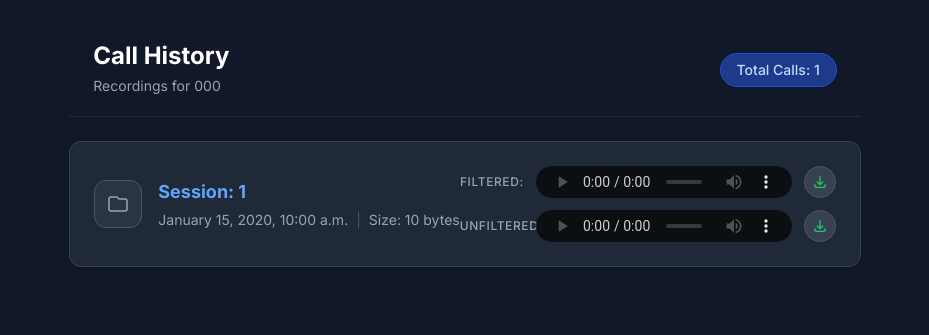
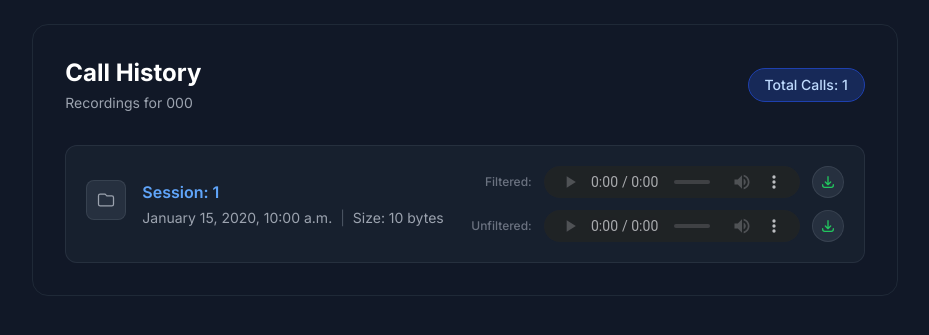
Before and after one commit to markos-simpleintel/call_pbx, a Django app: page / in a window 1280 px wide. Shown: the part 65-400 px from the top of the page, without its empty margins (175-1104 px from the left). Run offline with Django 5.2, Linux system fonts and the light colour scheme; a user stored in the database is signed in; tables that the repository leaves empty hold one stand-in row (values such as "Sample post"); some libraries are stand-ins or nearby versions.

Commit message:
feat: Implement initial call history dashboard with audio playback, download options, and pagination.

```diff
--- a/calls/templates/calls/dashboard.html
+++ b/calls/templates/calls/dashboard.html
@@ -4,66 +4,65 @@
 
 {% block content %}
 <div class="bg-gray-900 pb-12">
-    <!-- Header Section -->
-    <div class="px-4 py-5 sm:px-6 flex justify-between items-center bg-gray-900 border-b border-gray-800 mb-6">
+    <!-- Main Card Container -->
+    <div class="bg-gray-900 border border-gray-800 rounded-2xl p-6 sm:p-8">
+
+        <!-- Header -->
+        <div class="flex flex-col sm:flex-row sm:items-center sm:justify-between mb-8">
             <div>
-            <h3 class="text-2xl leading-6 font-bold text-white mb-2">Call History</h3>
-            <p class="max-w-2xl text-sm text-gray-400">Recordings for {{ user.phone_number }}</p>
+                <h3 class="text-2xl font-bold text-white">Call History</h3>
+                <p class="mt-1 text-sm text-gray-400">Recordings for {{ user.phone_number }}</p>
             </div>
+            <div class="mt-4 sm:mt-0">
                 <span
-            class="inline-flex items-center px-4 py-1.5 rounded-full text-sm font-medium bg-blue-900 text-blue-200 border border-blue-700 shadow-sm">
+                    class="inline-flex items-center px-4 py-1.5 rounded-full text-sm font-medium bg-blue-900/50 text-blue-200 border border-blue-800">
                     Total Calls: {{ page_obj.paginator.count|default:"0" }}
                 </span>
             </div>
+        </div>
 
         <!-- Calls List -->
-    <div class="space-y-4 px-4 sm:px-0">
+        <div class="space-y-4">
             {% for call in object_list %}
             <div
-            class="bg-gray-800 shadow-md rounded-xl border border-gray-700 p-4 sm:p-6 transition duration-200 hover:border-gray-600">
-            <div class="flex flex-col sm:flex-row sm:items-center sm:justify-between space-y-4 sm:space-y-0">
+                class="bg-gray-800/50 rounded-xl border border-gray-700/50 p-4 sm:p-5 hover:border-gray-600 transition duration-200">
+                <div class="flex flex-col lg:flex-row lg:items-center lg:justify-between gap-6">
 
                     <!-- Left Info Section -->
-                <div class="flex items-center flex-1 min-w-0">
-                    <div class="flex-shrink-0 mr-4">
+                    <div class="flex items-start gap-4 flex-1">
                         <!-- Folder Icon -->
                         <div
-                            class="h-12 w-12 rounded-xl bg-gray-700/50 border border-gray-600 flex items-center justify-center">
-                            <svg class="h-6 w-6 text-gray-400" xmlns="http://www.w3.org/2000/svg" fill="none"
+                            class="flex-shrink-0 h-10 w-10 rounded-lg bg-gray-700/50 flex items-center justify-center border border-gray-600/50">
+                            <svg class="h-5 w-5 text-gray-400" xmlns="http://www.w3.org/2000/svg" fill="none"
                                 viewBox="0 0 24 24" stroke="currentColor">
                                 <path stroke-linecap="round" stroke-linejoin="round" stroke-width="1.5"
                                     d="M3 7v10a2 2 0 002 2h14a2 2 0 002-2V9a2 2 0 00-2-2h-6l-2-2H5a2 2 0 00-2 2z" />
                             </svg>
                         </div>
-                    </div>
+
                         <div>
-                        <h4 class="text-lg font-bold text-blue-400 truncate">
+                            <h4 class="text-base font-semibold text-blue-400">
                                 Session: {{ call.session_id }}
                             </h4>
-                        <div class="mt-1 flex items-center text-sm text-gray-400">
-                            <!-- Calendar Icon -->
-                            <!-- <svg class="flex-shrink-0 mr-1.5 h-4 w-4 text-gray-500" xmlns="http://www.w3.org/2000/svg" fill="none" viewBox="0 0 24 24" stroke="currentColor">
-                                <path stroke-linecap="round" stroke-linejoin="round" stroke-width="2" d="M8 7V3m8 4V3m-9 8h10M5 21h14a2 2 0 002-2V7a2 2 0 00-2-2H5a2 2 0 00-2 2v12a2 2 0 002 2z" />
-                             </svg> -->
-                            {{ call.created_at|date:"F j, Y, g:i a" }}
-                            <span class="mx-2 text-gray-600">|</span>
-                            Size: {{ call.wav_size|filesizeformat }}
+                            <div class="mt-1 flex items-center text-sm text-gray-400 gap-2">
+                                <span>{{ call.created_at|date:"F j, Y, g:i a" }}</span>
+                                <span class="text-gray-600">|</span>
+                                <span>Size: {{ call.wav_size|filesizeformat }}</span>
                             </div>
                         </div>
                     </div>
 
                     <!-- Right Audio Section -->
-                <div class="flex flex-col space-y-3 w-full sm:w-auto flex-shrink-0">
+                    <div class="flex flex-col gap-3 flex-shrink-0">
                         <!-- Filtered Audio Row -->
-                    <div class="flex items-center justify-end space-x-3">
-                        <span
-                            class="text-xs font-medium text-gray-400 w-16 text-right uppercase tracking-wider">Filtered:</span>
-                        <audio controls class="h-8 w-48 sm:w-64 opacity-90 hover:opacity-100 transition"
-                            style="filter: invert(1) hue-rotate(180deg);">
+                        <div class="flex items-center justify-end gap-3">
+                            <span class="text-xs font-medium text-gray-500 w-16 text-right">Filtered:</span>
+                            <audio controls class="h-8 w-48 lg:w-64 opacity-80 hover:opacity-100 transition"
+                                style="filter: invert(1) hue-rotate(180deg) contrast(0.8);">
                                 <source src="{% url 'play_audio' pk=call.pk %}" type="audio/wav">
                             </audio>
                             <a href="{% url 'play_audio' pk=call.pk %}?download=true"
-                            class="flex-shrink-0 inline-flex items-center justify-center h-8 w-8 rounded-full bg-gray-700 hover:bg-gray-600 text-green-500 border border-gray-600 transition focus:outline-none focus:ring-2 focus:ring-offset-2 focus:ring-green-500"
+                                class="flex-shrink-0 h-8 w-8 rounded-full bg-gray-700/50 hover:bg-gray-600 flex items-center justify-center text-green-500 border border-gray-600/50 transition"
                                 title="Download Filtered">
                                 <svg class="h-4 w-4" xmlns="http://www.w3.org/2000/svg" fill="none" viewBox="0 0 24 24"
                                     stroke="currentColor">
@@ -75,15 +74,14 @@
 
                         <!-- Unfiltered Audio Row (Conditional) -->
                         {% if call.full_conversation_filename %}
-                    <div class="flex items-center justify-end space-x-3">
-                        <span
-                            class="text-xs font-medium text-gray-400 w-16 text-right uppercase tracking-wider">Unfiltered:</span>
-                        <audio controls class="h-8 w-48 sm:w-64 opacity-90 hover:opacity-100 transition"
-                            style="filter: invert(1) hue-rotate(180deg);">
+                        <div class="flex items-center justify-end gap-3">
+                            <span class="text-xs font-medium text-gray-500 w-16 text-right">Unfiltered:</span>
+                            <audio controls class="h-8 w-48 lg:w-64 opacity-80 hover:opacity-100 transition"
+                                style="filter: invert(1) hue-rotate(180deg) contrast(0.8);">
                                 <source src="{% url 'play_audio' pk=call.pk %}?type=conversation" type="audio/wav">
                             </audio>
                             <a href="{% url 'play_audio' pk=call.pk %}?type=conversation&download=true"
-                            class="flex-shrink-0 inline-flex items-center justify-center h-8 w-8 rounded-full bg-gray-700 hover:bg-gray-600 text-green-500 border border-gray-600 transition focus:outline-none focus:ring-2 focus:ring-offset-2 focus:ring-green-500"
+                                class="flex-shrink-0 h-8 w-8 rounded-full bg-gray-700/50 hover:bg-gray-600 flex items-center justify-center text-green-500 border border-gray-600/50 transition"
                                 title="Download Unfiltered">
                                 <svg class="h-4 w-4" xmlns="http://www.w3.org/2000/svg" fill="none" viewBox="0 0 24 24"
                                     stroke="currentColor">
@@ -98,63 +96,39 @@
                 </div>
             </div>
             {% empty %}
-        <div class="bg-gray-800 shadow-md rounded-xl border border-gray-700 p-12 text-center">
-            <svg class="mx-auto h-12 w-12 text-gray-600" fill="none" viewBox="0 0 24 24" stroke="currentColor">
-                <path stroke-linecap="round" stroke-linejoin="round" stroke-width="1.5"
-                    d="M19 11H5m14 0a2 2 0 012 2v6a2 2 0 01-2 2H5a2 2 0 01-2-2v-6a2 2 0 012-2m14 0V9a2 2 0 00-2-2M5 11V9a2 2 0 012-2m0 0V5a2 2 0 012-2h6a2 2 0 012 2v2M7 7h10" />
-            </svg>
-            <h3 class="mt-2 text-sm font-medium text-white">No calls found</h3>
-            <p class="mt-1 text-sm text-gray-400">Calls recorded for your number will appear here automatically.</p>
+            <div class="text-center py-12 text-gray-500">
+                <p>No calls found.</p>
             </div>
             {% endfor %}
         </div>
 
-    <!-- Pagination -->
+        <!-- Pagination inside the card -->
         {% if is_paginated %}
-    <div class="border-t border-gray-800 px-4 py-3 flex items-center justify-between sm:px-0 mt-8">
-        <div class="hidden sm:flex-1 sm:flex sm:items-center sm:justify-between">
+        <div class="border-t border-gray-800 mt-8 pt-6 flex items-center justify-between">
             <div>
-                <p class="text-sm text-gray-400">
-                    Showing <span class="font-medium text-white">{{ page_obj.start_index }}</span> to <span
-                        class="font-medium text-white">{{ page_obj.end_index }}</span> of <span
-                        class="font-medium text-white">{{ page_obj.paginator.count }}</span> results
+                <p class="text-sm text-gray-500">
+                    Showing <span class="font-medium text-gray-300">{{ page_obj.start_index }}</span> to <span
+                        class="font-medium text-gray-300">{{ page_obj.end_index }}</span> of <span
+                        class="font-medium text-gray-300">{{ page_obj.paginator.count }}</span>
                 </p>
             </div>
-            <div>
-                <nav class="relative z-0 inline-flex rounded-md shadow-sm -space-x-px" aria-label="Pagination">
+            <div class="flex gap-2">
                 {% if page_obj.has_previous %}
                 <a href="?page={{ page_obj.previous_page_number }}"
-                        class="relative inline-flex items-center px-4 py-2 rounded-l-md border border-gray-700 bg-gray-800 text-sm font-medium text-gray-400 hover:bg-gray-700 hover:text-white transition">
-                        <span class="sr-only">Previous</span>
-                        <!-- Heroicon name: solid/chevron-left -->
-                        <svg class="h-5 w-5" xmlns="http://www.w3.org/2000/svg" viewBox="0 0 20 20" fill="currentColor"
-                            aria-hidden="true">
-                            <path fill-rule="evenodd"
-                                d="M12.707 5.293a1 1 0 010 1.414L9.414 10l3.293 3.293a1 1 0 01-1.414 1.414l-4-4a1 1 0 010-1.414l4-4a1 1 0 011.414 0z"
-                                clip-rule="evenodd" />
-                        </svg>
+                    class="px-3 py-1.5 rounded-md text-sm font-medium text-gray-400 bg-gray-800 border border-gray-700 hover:text-white hover:border-gray-600 transition">
                     Previous
                 </a>
                 {% endif %}
-
                 {% if page_obj.has_next %}
                 <a href="?page={{ page_obj.next_page_number }}"
-                        class="relative inline-flex items-center px-4 py-2 rounded-r-md border border-gray-700 bg-gray-800 text-sm font-medium text-gray-400 hover:bg-gray-700 hover:text-white transition {% if not page_obj.has_previous %}rounded-l-md border-l{% endif %}">
+                    class="px-3 py-1.5 rounded-md text-sm font-medium text-gray-400 bg-gray-800 border border-gray-700 hover:text-white hover:border-gray-600 transition">
                     Next
-                        <span class="sr-only">Next</span>
-                        <!-- Heroicon name: solid/chevron-right -->
-                        <svg class="h-5 w-5" xmlns="http://www.w3.org/2000/svg" viewBox="0 0 20 20" fill="currentColor"
-                            aria-hidden="true">
-                            <path fill-rule="evenodd"
-                                d="M7.293 14.707a1 1 0 010-1.414L10.586 10 7.293 6.707a1 1 0 011.414-1.414l4 4a1 1 0 010 1.414l-4 4a1 1 0 01-1.414 0z"
-                                clip-rule="evenodd" />
-                        </svg>
                 </a>
                 {% endif %}
-                </nav>
-            </div>
             </div>
         </div>
         {% endif %}
+
+    </div>
 </div>
 {% endblock %}
```
Lines whose indentation alone changed are shown as unchanged.
